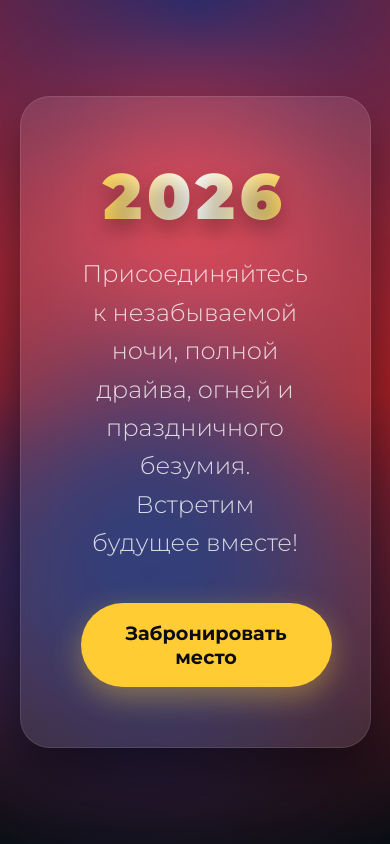
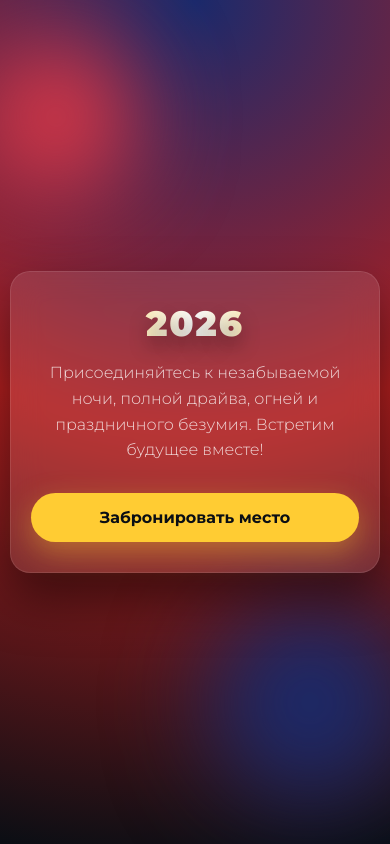
Before and after one commit to adrianshuralev-collab/NewYear2026, a plain HTML site: page index.html in a window 390 px wide. Drawn offline with Linux system fonts and the light colour scheme.

Commit message:
Implement responsive design for tablet and mobile
Added responsive styles for tablet and mobile devices.

```diff
--- a/index.html
+++ b/index.html
@@ -101,6 +101,53 @@
         .ball-1 { width: 300px; height: 300px; background: var(--accent-red); top: 10%; left: 10%; }
         .ball-2 { width: 400px; height: 400px; background: #1a2a6c; bottom: 10%; right: 10%; }
 
+        /* Адаптация под планшеты (экраны меньше 1024px) */
+@media (max-width: 1024px) {
+    .container {
+        padding: 40px;
+    }
+    h1 {
+        font-size: 3rem;
+    }
+    p {
+        font-size: 1.2rem;
+    }
+}
+
+/* Адаптация под мобильные телефоны (экраны меньше 768px) */
+@media (max-width: 768px) {
+    .container {
+        width: 95%;
+        padding: 30px 20px; /* Уменьшаем внутренние отступы */
+        border-radius: 20px;
+    }
+
+    h1 {
+        font-size: 2.2rem; /* Значительно уменьшаем заголовок */
+        letter-spacing: 2px;
+        margin-bottom: 15px;
+    }
+
+    p {
+        font-size: 1rem; /* Уменьшаем основной текст */
+        margin-bottom: 30px;
+    }
+
+    .cta-button {
+        padding: 15px 30px;
+        font-size: 1rem;
+        width: 100%; /* Делаем кнопку на всю ширину для удобного нажатия пальцем */
+        text-align: center;
+    }
+
+    /* Уменьшаем декоративные шары, чтобы не перекрывали контент на маленьком экране */
+    .decor {
+        filter: blur(50px);
+    }
+    .ball-1 { width: 150px; height: 150px; top: 5%; left: -5%; }
+    .ball-2 { width: 200px; height: 200px; bottom: 5%; right: -5%; }
+}
+
         /* Адаптация под очень широкие экраны */
         @media (min-width: 1400px) {
             .container {
```
